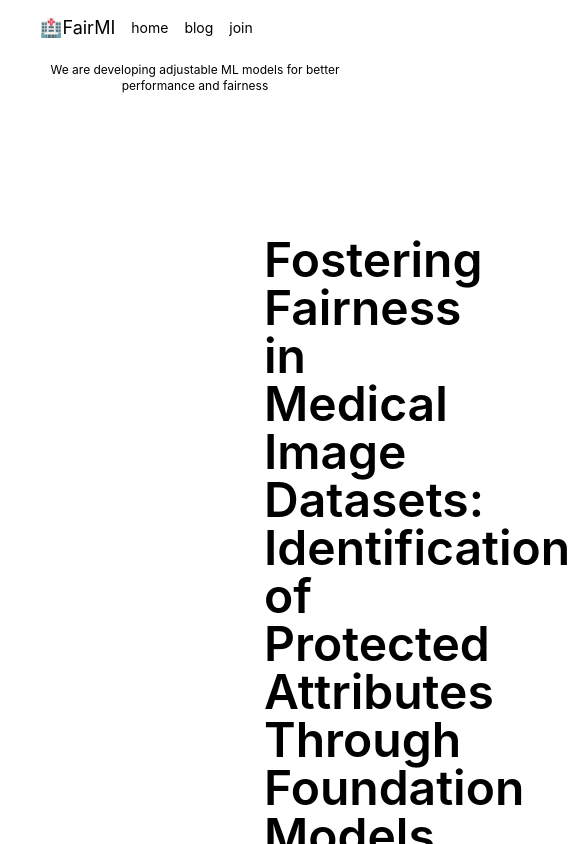
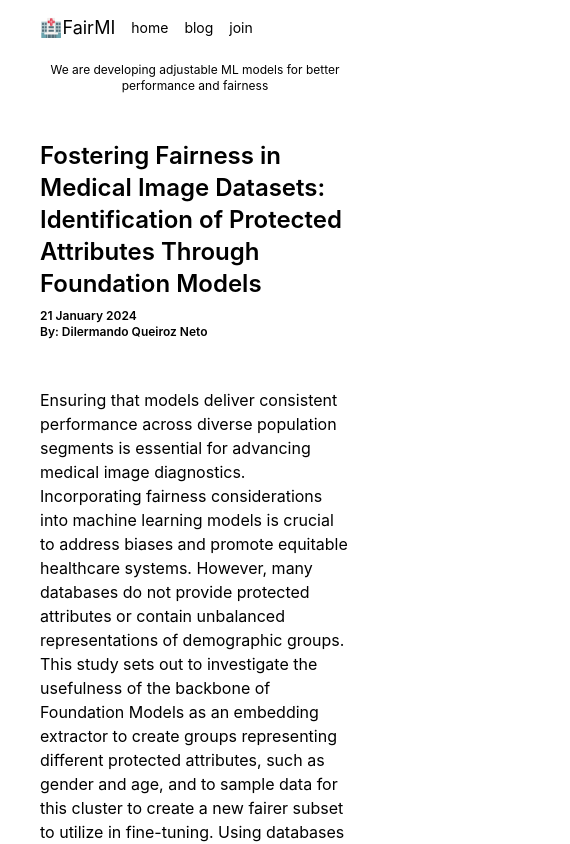
Before and after one commit to DilermandoQueiroz/fairmi-site, a Next.js app: page /blog/1 in a window 390 px wide. Shown: the top 844 px of the page, 570 px wide, since content can reach past the window. Built offline with nearby package versions, Linux system fonts and the light colour scheme.

Commit message:
Refactor TitleBlog component styles

```diff
--- a/src/components/TitleBlog.tsx
+++ b/src/components/TitleBlog.tsx
@@ -8,10 +8,10 @@ interface TitleProps {
 
 const TitleBlog: React.FC<TitleProps> = ({ title, date, author }) => {
     return (
-        <div className="w-full pl-60 py-36 pb-14 flex-col justify-center items-start inline-flex">
-            <div className="self-stretch text-5xl font-semibold ">{title}</div>
-            <div className="self-stretch text-xs font-semibold ">{date}</div>
-            <div className="self-stretch text-xs font-semibold ">{author}</div>
+        <div className="w-full px-4 sm:pl-28 md:pl-60 lg:pl-60 py-12 lg:py-36 flex flex-col justify-center items-start">
+            <div className="self-stretch text-2xl md:text-3xl lg:text-5xl font-semibold">{title}</div>
+            <div className="self-stretch text-xs font-semibold mt-2">{date}</div>
+            <div className="self-stretch text-xs font-semibold">{author}</div>
         </div>
     );
 };
```
